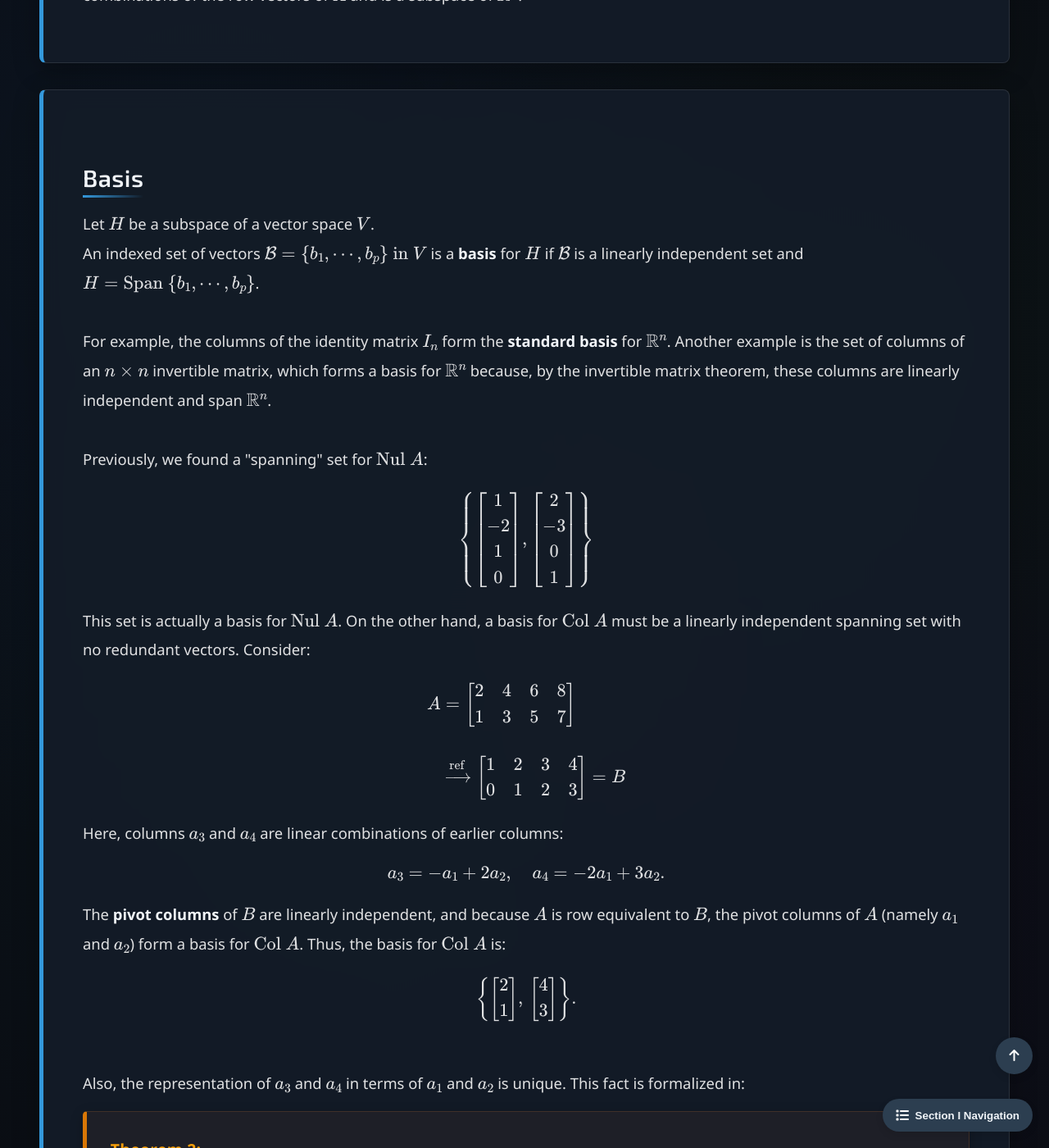
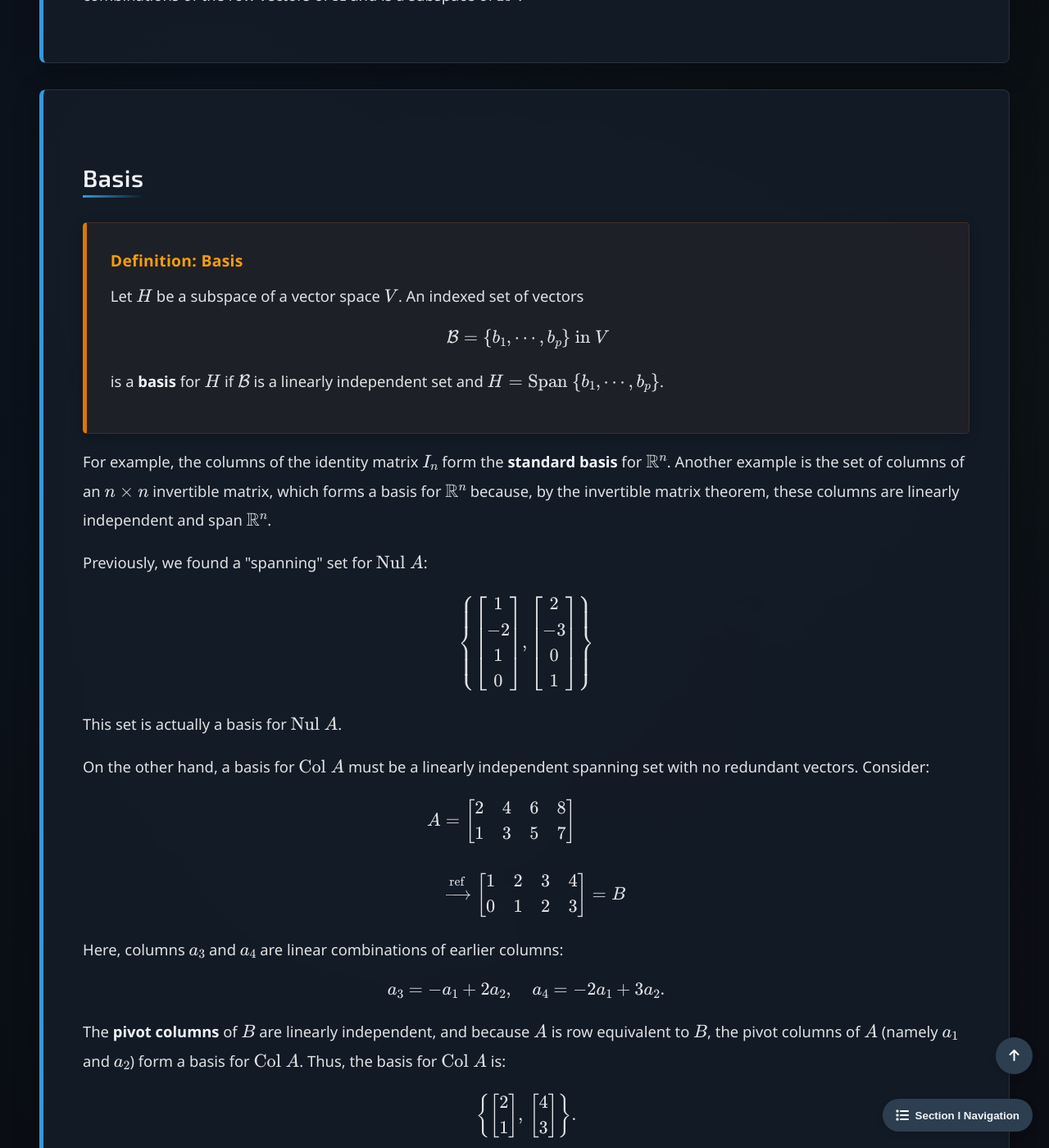
Before and after one commit to Yusukey01/yusukey01.github.io, a Jekyll site: the page built from Mathematics/Linear_algebra/vectorspaces.html, in a window 1280 px wide and 1400 px high, scrolled down 4712 px. Shown: the whole window at 82% size. Built offline with Jekyll 4.4.1, drawn with Linux system fonts in a browser that asks for light colours; some of the changed text lies outside the part shown.

Commit message:
revised explanations

```diff
--- a/Mathematics/Linear_algebra/vectorspaces.html
+++ b/Mathematics/Linear_algebra/vectorspaces.html
@@ -193,16 +193,25 @@ uses_python: false
 
             <section id="basis" class="section-content">
                 <h2>Basis</h2>
+                <div class="theorem">
+                    <span class="theorem-title">Definition: Basis</span>
                     <p>
-                Let \(H\) be a subspace of a vector space \(V\).
-                <br>An indexed set of vectors \(\mathcal{B} = \{b_1, \cdots, b_p\} \text{ in } V\) is a <strong>basis</strong> for
-                \(H\) if \(\mathcal{B}\) is a linearly independent set and \(H = \text{Span }\{b_1, \cdots, b_p\}\).
-                <br><br>
-                For example, the columns of the identity matrix \(I_n\) form the <strong>standard basis</strong>
-                for \(\mathbb{R}^n\).
+                        Let \(H\) be a subspace of a vector space \(V\). An indexed set of vectors
+                        \[
+                        \mathcal{B} = \{b_1, \cdots, b_p\} \text{ in } V
+                        \]
+                        is a <strong>basis</strong> for \(H\) if \(\mathcal{B}\) is a linearly independent set
+                        and \(H = \text{Span }\{b_1, \cdots, b_p\}\).
+                    </p>
+                </div>
+
+                <p>
+                    For example, the columns of the identity matrix \(I_n\) form the <strong>standard basis</strong> for \(\mathbb{R}^n\).
                     Another example is the set of columns of an \(n \times n\) invertible matrix, which forms a basis for \(\mathbb{R}^n\)
                     because, by the invertible matrix theorem, these columns are linearly independent and span \(\mathbb{R}^n\).
-                <br><br>
+                </p>
+
+                <p>
                     Previously, we found a "spanning" set for \(\text{Nul } A\):
                     \[
                     \left\{
@@ -211,6 +220,8 @@ uses_python: false
                     \right\}
                     \]
                     This set is actually a basis for \(\text{Nul } A\).
+                </p>
+                <p>
                     On the other hand, a basis for \(\text{Col } A\) must be a linearly independent spanning set with
                     no redundant vectors. Consider:
                     \[
@@ -233,24 +244,35 @@ uses_python: false
                     \begin{bmatrix} 4 \\ 3 \end{bmatrix}
                     \right\}.
                     \]
-                <br>
+                </p>
+
+                <p>
                     Also, the representation of \(a_3\) and \(a_4\) in terms of \(a_1\) and \(a_2\) is unique.
                     This fact is formalized in:
-                <br>
+                </p>
+
                 <div class="theorem">
                     <span class="theorem-title">Theorem 2:</span>
+                    <p>
                         Let \(\mathcal{B} = \{b_1, \cdots, b_n\}\) be a basis for a vector space \(V\).
                         Then, there exists a unique set of scalars \(c_1, \cdots, c_n\) such that:
                         \[
                         x = c_1b_1 + \cdots + c_nb_n.
                         \]
+                    </p>
                 </div>
+
                 <div class="proof">
                     <span class="proof-title">Proof:</span>
+                    <p>
                         Since \(\mathcal{B}\) spans \(V\), there exist scalars such that
-                    \[x = c_1b_1 + \cdots + c_nb_n \tag{1}\]
+                        \[
+                        x = c_1b_1 + \cdots + c_nb_n \tag{1}
+                        \]
                         Assume that \(x\) also has another representation with different scalars \(d_1, \cdots, d_n\):
-                    \[x = d_1b_1 + \cdots + d_nb_n \tag{2}\]
+                        \[
+                        x = d_1b_1 + \cdots + d_nb_n \tag{2}
+                        \]
                         Subtracting (2) from (1):
                         \[
                         \begin{align*}
@@ -261,24 +283,35 @@ uses_python: false
                         To hold this equation, since \(\mathcal{B}\) is linearly independent, each coefficient
                         must satisfy \(c_i - d_i = 0\)  \((1 \leq i \leq n)\).
                         Thus, \(c_i = d_i\). In other words, the representation is unique.
+                    </p>
                 </div>
-                </p>
+
             </section>
 
             <section id="coord" class="section-content">
                 <h2>Coordinate Systems</h2>
+                <div class="theorem">
+                    <span class="theorem-title">Definition: Coordinate Vector</span>
                     <p>
                         Let \(\mathcal{B} = \{b_1, \cdots, b_n\}\) be a basis for a vector space \(V\) and \(x \in V\).
                         The <strong>\(\mathcal{B}\)-coordinates of \(x\)</strong> are weights \(c_1, \cdots, c_n \) such that:
-            \[x = c_1b_1 + \cdots + c_nb_n.\]
+                        \[
+                        x = c_1b_1 + \cdots + c_nb_n.
+                        \]
+                    </p>
+                    <p>
                         The vector
                         \[
                         [x]_{\mathcal{B}} = \begin{bmatrix} c_1\\ \cdots \\  c_n \\ \end{bmatrix}
                         \]
                         is called the <strong>coordinate vector of \(x\)</strong>.
+                    </p>
+                    <p>
                         The mapping \(x \mapsto [x]_{\mathcal{B}}\) is the <strong>coordinate mapping</strong>, which is
                         a <strong>one-to-one linear</strong> transformation from \(V\) onto \(\mathbb{R}^n\).
-            <br><br>
+                    </p>
+                </div>
+                <p>
                     The coordinate mapping is an <a href="group_isomorphism.html#isomorphisms"><strong>isomorphism</strong></a> from \(V\) onto \(\mathbb{R}^n\).
                     It allows us to analyze an "unfamiliar" vector space \(V\) via the "familiar" vector space \(\mathbb{R}^n\),
                     preserving all operations and structures.
@@ -287,27 +320,47 @@ uses_python: false
 
             <section id="rank" class="section-content">
                 <h2>Rank</h2>
+
+                <div class="theorem">
+                    <span class="theorem-title">Definition: dimension & Rank</span>
                     <p>
                         The <strong>dimension</strong> of a vector space \(V\) is the number of vectors in a basis for \(V\).
-            <br><br>
+                    </p>
+                    <p>
                         The <strong>rank</strong> of a matrix \(A\) is the dimension of the column space of \(A\).
                         \[
                         \text{rank }A = \dim (\text{Col } A)
                         \]
+                    </p>
+                </div>
+
+               <p>
                     The rank equals <strong>the number of pivot columns</strong> of \(A\).
-            <br>
-            Note that since \(\text{Row } A = \text{Col } A^T\), we get \(\dim \text{Row } A = \text{rank }A^T\).
-            Additionally, \(\dim \text{Nul } A \) is the number of free variables in \(Ax=0\). Equivalently,
-            it is the number of non-pivot columns of \(A\).
-            Thus, the following relationship holds:
+               </p>
+
+               <p>
+                    Note that since
+                    \[
+                    \text{Row } A = \text{Col } A^T
+                    \],
+                    we get
+                    \[
+                    \dim \text{Row } A = \text{rank }A^T.
+                    \]
+                    Additionally, \(\dim \text{Nul } A \) is the number of free variables in \(Ax = 0\). Equivalently,
+                    it is the number of non-pivot columns of \(A\). Thus, the following relationship holds:
+               </p>
+
                 <div class="theorem">
                     <span class="theorem-title">Theorem 3:</span>
+                    <p>
                         For an \(m \times n\) matrix \(A\),
-                    \[\text{rank }A + \dim (\text{Nul } A )= n. \]
+                        \[
+                        \text{rank }A + \dim (\text{Nul } A )= n.
+                        \]
+                    </p>
                 </div>
-            </p>
             </section>
-
 
         </div>
         <script src="/js/main.js"></script>
```
Lines whose indentation alone changed are shown as unchanged.
